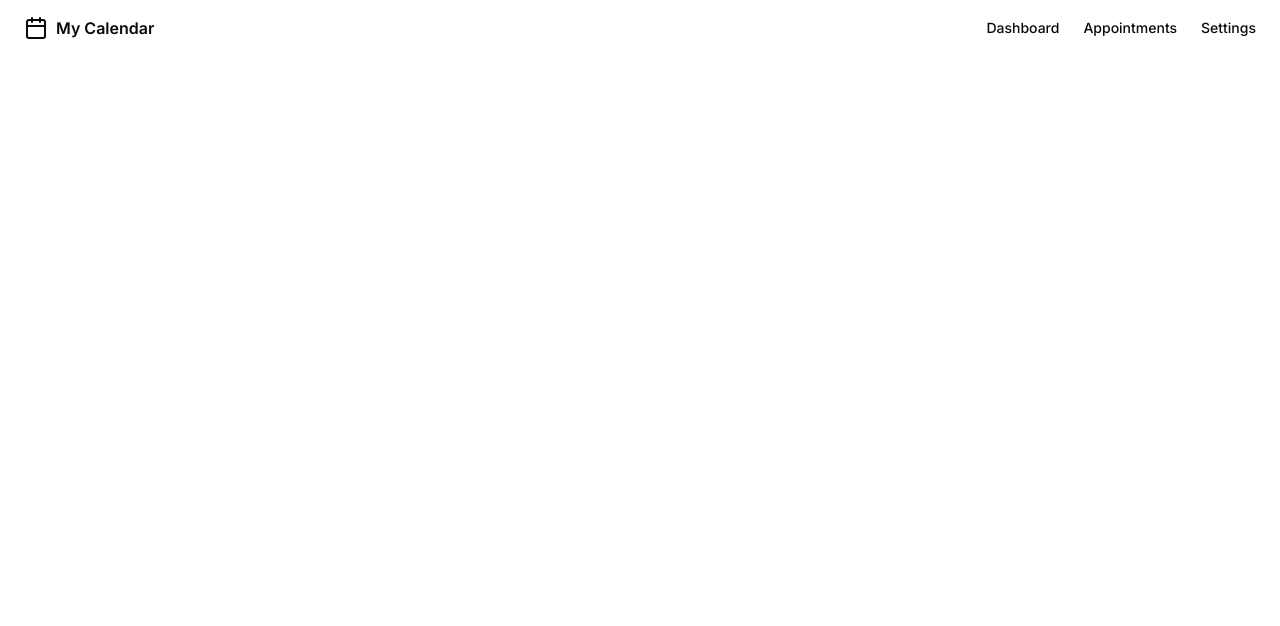
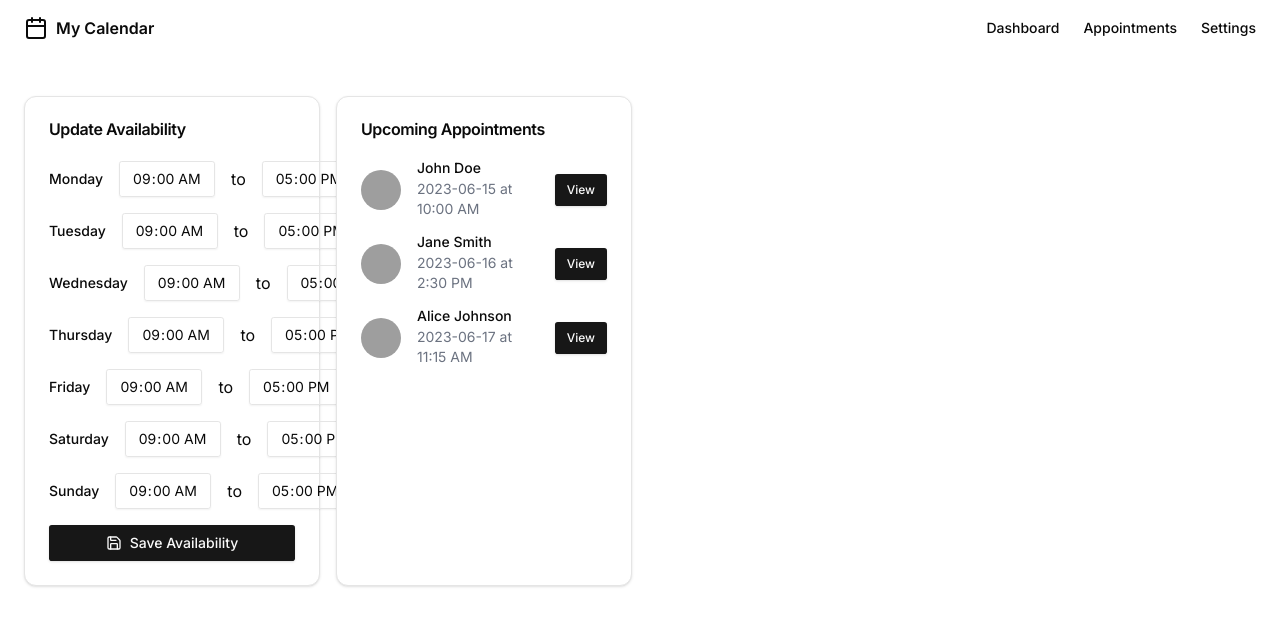
Before and after one commit to YoussefBR/ChurchScheduler, a Next.js app in the folder cs-front/: page /home in a window 1280 px wide. Shown: the top 626 px of the page. Built offline with nearby package versions, Linux system fonts and the light colour scheme; grey boxes are pictures that could not be loaded.

Commit message:
Updating Dashboard to have components.

```diff
--- a/cs-front/components/AbounaView/AbounaDashboard.tsx
+++ b/cs-front/components/AbounaView/AbounaDashboard.tsx
@@ -2,13 +2,18 @@
 
 import Link from "next/link";
 import DashboardHeader from "./DashboardHeader";
+import UpcomingAppointments from "@/components/custom/UpcomingAppointments";
+import UpdateAvailability from "@/components/custom/UpdateAvailability";
 
 export default function AbounaDashboard() {
   return (
     <div className="flex flex-col min-h-screen">
       <DashboardHeader />
       <main className="flex-1 p-4 lg:p-6">
-        <div className="grid gap-4 md:grid-cols-2 lg:grid-cols-4"></div>
+        <div className="grid gap-4 md:grid-cols-2 lg:grid-cols-4">
+          <UpdateAvailability />
+          <UpcomingAppointments />
+        </div>
       </main>
     </div>
   );
```
